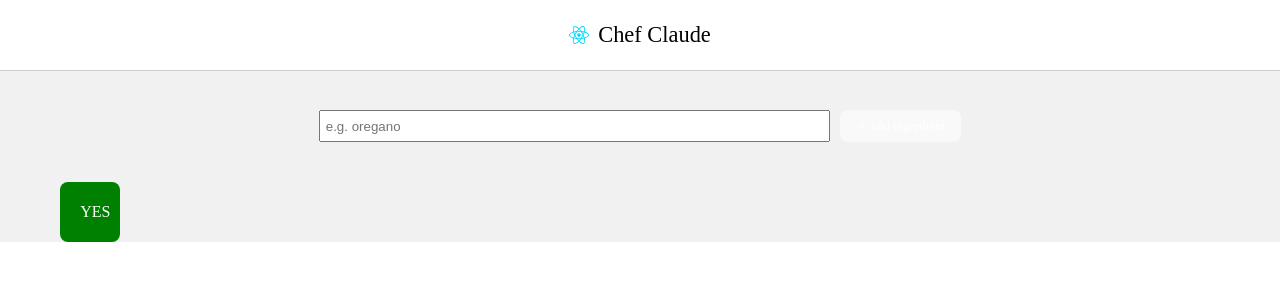
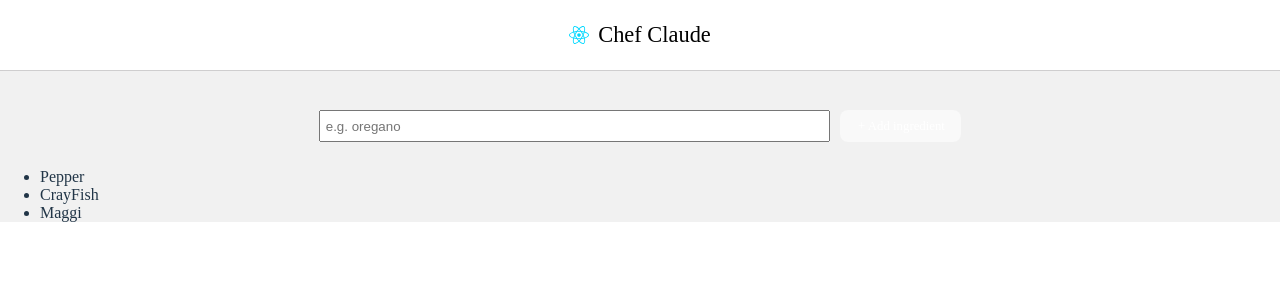
Before and after one commit to Shadowcruv/first-react, a React (Vite) app: page / in a window 1280 px wide. Shown: the top 300 px of the page. Built offline with nearby package versions, Linux system fonts and the light colour scheme.

Commit message:
practising useStates with Arrays now

```diff
--- a/src/components/MainChef.jsx
+++ b/src/components/MainChef.jsx
@@ -3,18 +3,15 @@ import React from "react"
 
 export default function MainChef(){
 
-  const [isGoingOut, setIsGoingOut] = React.useState(true)
+  const ingredients = ["Pepper", "CrayFish", "Maggi"]
+
+  const [ingredientList, setIngredientList] = React.useState([...ingredients])
 
 
-  function handleClick(){
-    setIsGoingOut( prev => !prev)
-  }
 
-  const ingredients = ["Pepper", "Salt", "Maggi"]
 
-  const ingredientsElement = ingredients.map((element) =>
-    <li key={element}>{element}</li>
-  )
+
+  const ingredientsElement = ingredientList.map(ingredient => <li key={ingredient}>{ingredient}</li>)
 
   //you can use this if you wanted to include return statement explicitly
 
@@ -29,6 +26,8 @@ export default function MainChef(){
     //to get the text in the input box in the form
     const formData = new FormData(event.currentTarget);
     const newIngredient = formData.get("ingredient");
+
+    setIngredientList(prevList => [...prevList, newIngredient])
 
     console.log(newIngredient);
   }
@@ -46,9 +45,9 @@ export default function MainChef(){
           />
           <button>Add ingredient</button>
         </form>
-        <button className="testButton" onClick={handleClick}>{isGoingOut ? "YES" : "NO"}</button>
+
         <ul>
-          {/* {ingredientsElement} */}
+          {ingredientsElement}
         </ul>
       </section>
     </>
```
